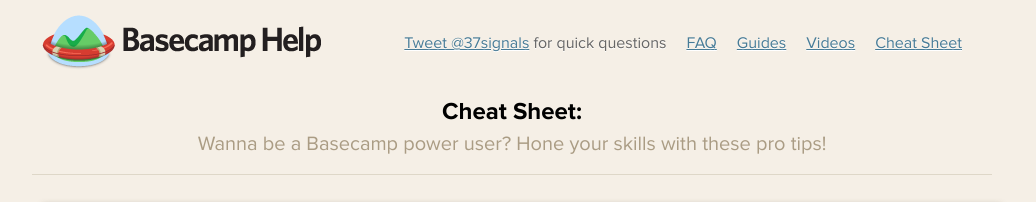
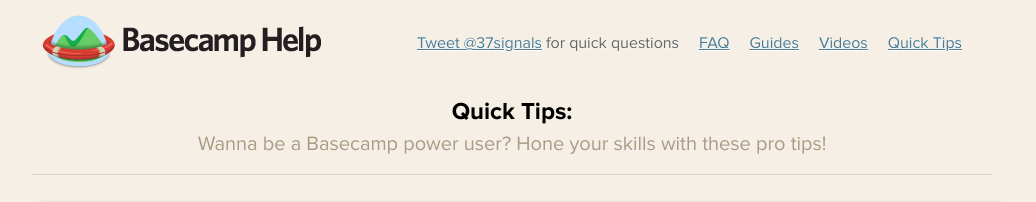
Before and after one commit to nanobeep/design-demo, a plain HTML site: page cheatsheet/index.html in a window 1280 px wide. Shown: the top 202 px of the page, without its empty margins (128-1164 px from the left). Drawn offline with nearby package versions, Linux system fonts and the light colour scheme.

Commit message:
Update page name to Quick Tips.

```diff
--- a/cheatsheet/index.html
+++ b/cheatsheet/index.html
@@ -23,13 +23,13 @@
       <li><a href="../faq/index.html">FAQ</a></li>
       <li><a href="../guides/index.html">Guides</a></li>
       <li><a href="../videos/index.html">Videos</a></li>
-      <li><a href="index.html">Cheat Sheet</a></li>
+      <li><a href="index.html">Quick Tips</a></li>
     </ul>
   </nav>
 </header>
     <div class="content">
       <section class="intro">
-    <h2>Cheat Sheet:</h2>
+    <h2>Quick Tips:</h2>
     <h3>Wanna be a Basecamp power user? Hone your skills with these pro tips!</h3>
 </section>
 
@@ -213,7 +213,7 @@
 </section>
 
 <section class="spread">
-  Don&rsquo;t mind sharing your secrets? <a href="http://twitter.com/share?text=Level%20up%20your%20Basecamp%20skills%20with%20these%20Pro%20Tips:%20&url=http://basecamp.com/help/cheatsheet" target="_blank">Tweet this Basecamp cheat sheet</a>.
+  Don&rsquo;t mind sharing your secrets? <a href="http://twitter.com/share?text=Level%20up%20your%20Basecamp%20skills%20with%20these%20Pro%20Tips:%20&url=http://basecamp.com/help/cheatsheet" target="_blank">Tweet these Basecamp Quick Tips</a>.
 </section>
 
 <script>
@@ -228,7 +228,7 @@
     <li class="faq"><a href="../faq/index.html">FAQ</a> <span class="tooltip">Find all of the answers to commonly asked questions about Basecamp.</span></li>
     <li class="guides"><a href="../guides/index.html">Guides</a> <span class="tooltip">Dig into our fully-packed guides to learn Basecamp inside and out.</span></li>
     <li class="vids"><a href="../videos/index.html">Videos</a> <span class="tooltip">Short, fun clips showing tips, tricks, and shortcuts to get the most out of Basecamp.</span></li>
-    <li class="cheats"><a href="index.html">Cheat Sheet</a> <span class="tooltip">Level up your Basecamp skills with quick Pro Tips.</span></li>
+    <li class="cheats"><a href="index.html">Quick Tips</a> <span class="tooltip">Level up your Basecamp skills with quick Pro Tips.</span></li>
     <li class="classes"><a href="../../support/index.html#classes" target="_blank">Live Classes</a> <span class="tooltip">Become a Basecamp Pro in just 30 minutes, or participate in a Live Q&amp;A.</span></li>
     <li class="features"><a href="../../announcements/index.html" target="_blank">New Features</a> <span class="tooltip">Basecamp gets better every day. See the latest features.</span></li>
 
```
